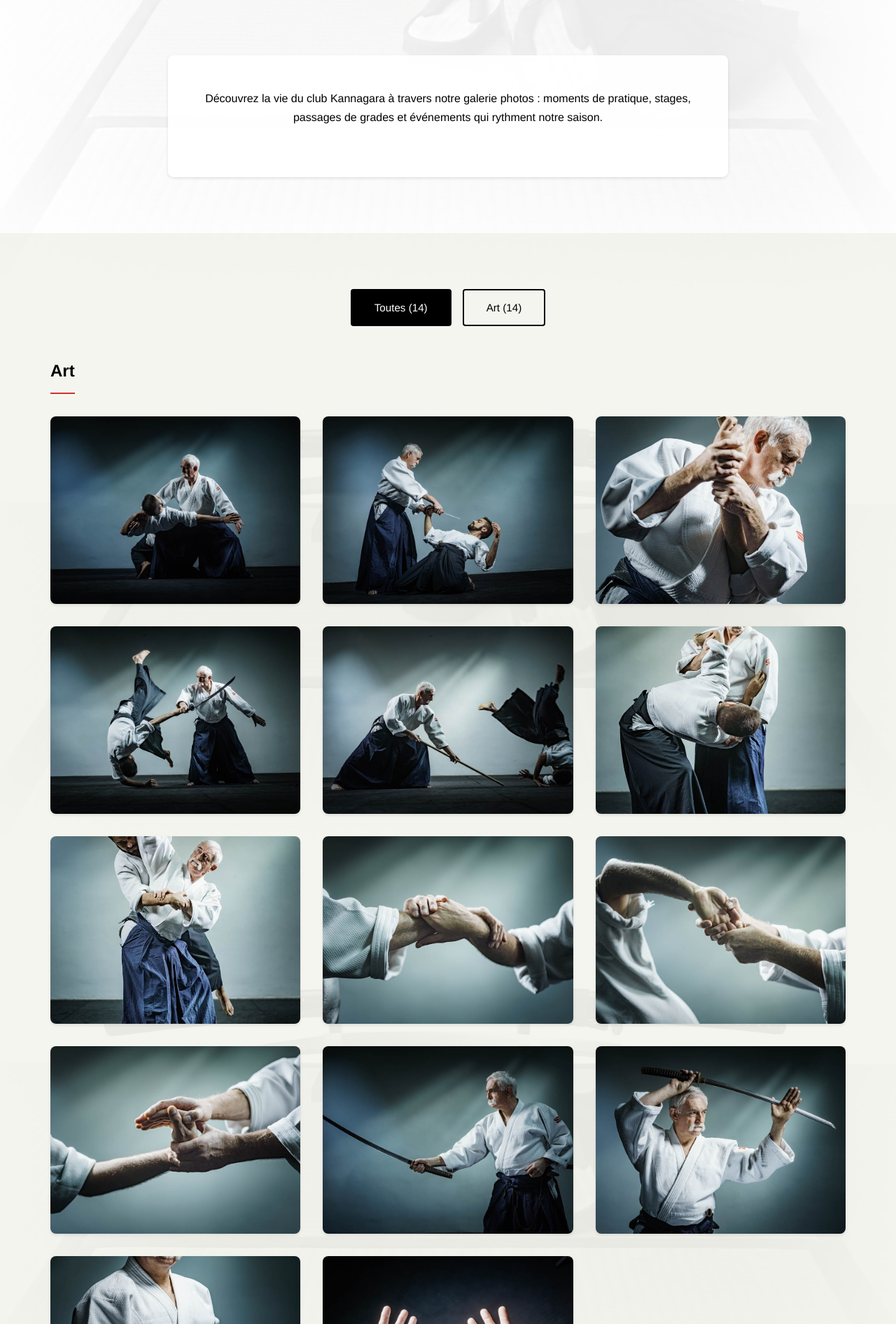
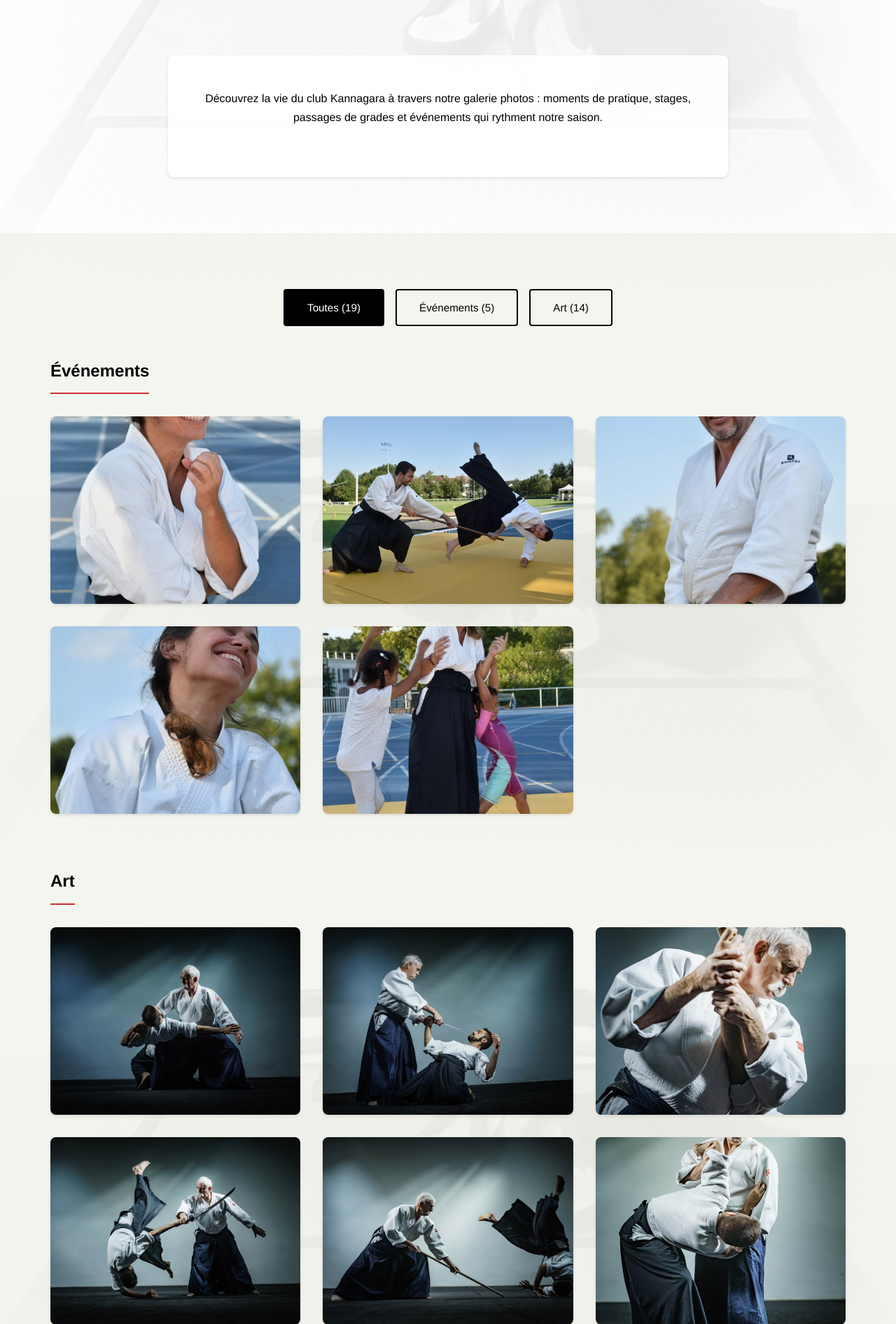
Before and after one commit to sebhuet/aikido-kannagara, a PHP site: page /galerie.php in a window 1280 px wide. Shown: the part 317-2209 px from the top of the page at 70% size. Run offline with PHP 8.4, Linux system fonts and the light colour scheme.

Commit message:
Galerie : catégorie Événements et photos « Baquet en fête » optimisées
Photos (Baquet en fête, 08/07/2026)
- 5 JPEG plein format (11 à 20 Mpx, jusqu'à 4847x5636) redimensionnés à 1600 px
  de côté long, JPEG q82, EXIF supprimé : 6,6 Mo -> 714 Ko (-89 %).
  Orientation EXIF vérifiée (=1) avant re-encodage : aucune photo ne bascule.
- Les originaux pleine résolution ne sont PAS supprimés : déplacés dans
  photos-sources/ (gitignoré), hors du site et hors du dépôt.

galerie.php
- Nouvelle catégorie « Événements » (slug evenements). Sans elle, le dossier
  était purement ignoré par le scan.
- Les photos étaient dans un sous-dossier « 20260708 Baquet en fête/ » : le scan
  est à plat (scandir sans récursion), elles n'auraient jamais été trouvées.
  Aplaties dans galerie/evenements/.
- Correctif : le chemin d'image n'était pas encodé pour l'URL. Un fichier
  contenant un espace ou un accent — exactement le cas ici — cassait l'affichage.
  Ajout de rawurlencode() sur le slug et le nom de fichier.
- Le titre dérivé du nom de fichier perd l'index de fin (« … 01 »).

Co-Authored-By: Claude Opus 4.8 (1M context) <noreply@anthropic.com>

```diff
--- a/htdocs/galerie.php
+++ b/htdocs/galerie.php
@@ -281,13 +281,15 @@
     <section class="section section--alt">
         <div class="container">
             <?php
-            // Catégories : slug => label
+            // Catégories : slug (= nom du dossier) => label affiché.
+            // Le slug doit rester en ASCII sans espace : il sert de segment d'URL.
             $categories = [
-                'cours'    => 'Cours',
-                'stages'   => 'Stages',
-                'grades'   => 'Passages de grades',
-                'vie-club' => 'Vie du club',
-                'art'      => 'Art',
+                'cours'       => 'Cours',
+                'stages'      => 'Stages',
+                'grades'      => 'Passages de grades',
+                'evenements'  => 'Événements',
+                'vie-club'    => 'Vie du club',
+                'art'         => 'Art',
             ];
 
             $galleryDir = __DIR__ . '/galerie';
@@ -336,11 +338,15 @@
                     <h2 class="gallery-section__title"><?= $label ?></h2>
                     <div class="gallery-grid">
                         <?php foreach ($gallery[$slug] as $photo):
-                            $src = 'galerie/' . $slug . '/' . $photo;
+                            // rawurlencode : sans ça, un fichier contenant un espace ou un
+                            // accent (photo d'appareil, dossier « événement »…) casse l'image.
+                            $src = 'galerie/' . rawurlencode($slug) . '/' . rawurlencode($photo);
                             $name = pathinfo($photo, PATHINFO_FILENAME);
                             // Titre lisible : remplacer tirets/underscores, enlever préfixes type IMG-20211122-WA
                             $title = preg_replace('/^IMG-\d{8}-WA\d+$/i', $label, $name);
                             $title = str_replace(['_', '-'], ' ', $title);
+                            // Enlever l'index de fin (« … 01 ») : il numérote le fichier, pas la photo
+                            $title = preg_replace('/\s+\d{1,3}$/', '', $title);
                             $title = ucfirst(trim($title));
                         ?>
                         <div class="gallery-item" data-category="<?= $slug ?>">
--- a/htdocs/llms-full.txt
+++ b/htdocs/llms-full.txt
@@ -478,6 +478,7 @@ La galerie photos du club est organisee en categories :
 - Cours : Photos des cours reguliers (enfants et adultes)
 - Stages : Photos des stages FFAB et stages internes
 - Passages de grades : Examens de kyu et dan
+- Evenements : Forums, demonstrations et temps forts du club
 - Vie du club : Repas, portes ouvertes, photos de groupe
 - Art : Oeuvres et representations artistiques liees a l'aikido
 
--- a/htdocs/sitemap.xml
+++ b/htdocs/sitemap.xml
@@ -80,13 +80,13 @@
     </url>
     <url>
         <loc>https://kannagara.fr/blog.php</loc>
-        <lastmod>2026-07-12</lastmod>
+        <lastmod>2026-07-13</lastmod>
         <changefreq>weekly</changefreq>
         <priority>0.8</priority>
     </url>
     <url>
         <loc>https://kannagara.fr/galerie.php</loc>
-        <lastmod>2026-07-12</lastmod>
+        <lastmod>2026-07-13</lastmod>
         <changefreq>monthly</changefreq>
         <priority>0.6</priority>
     </url>
@@ -98,7 +98,7 @@
     </url>
     <url>
         <loc>https://kannagara.fr/llms-full.txt</loc>
-        <lastmod>2026-07-12</lastmod>
+        <lastmod>2026-07-13</lastmod>
         <changefreq>monthly</changefreq>
         <priority>0.4</priority>
     </url>
```
Also changed, not shown: htdocs/galerie/evenements/baquet-en-fête-2026-01.jpg (added), htdocs/galerie/evenements/baquet-en-fête-2026-02.jpg (added), htdocs/galerie/evenements/baquet-en-fête-2026-03.jpg (added), htdocs/galerie/evenements/baquet-en-fête-2026-04.jpg (added), htdocs/galerie/evenements/baquet-en-fête-2026-05.jpg (added), 1 other file.
